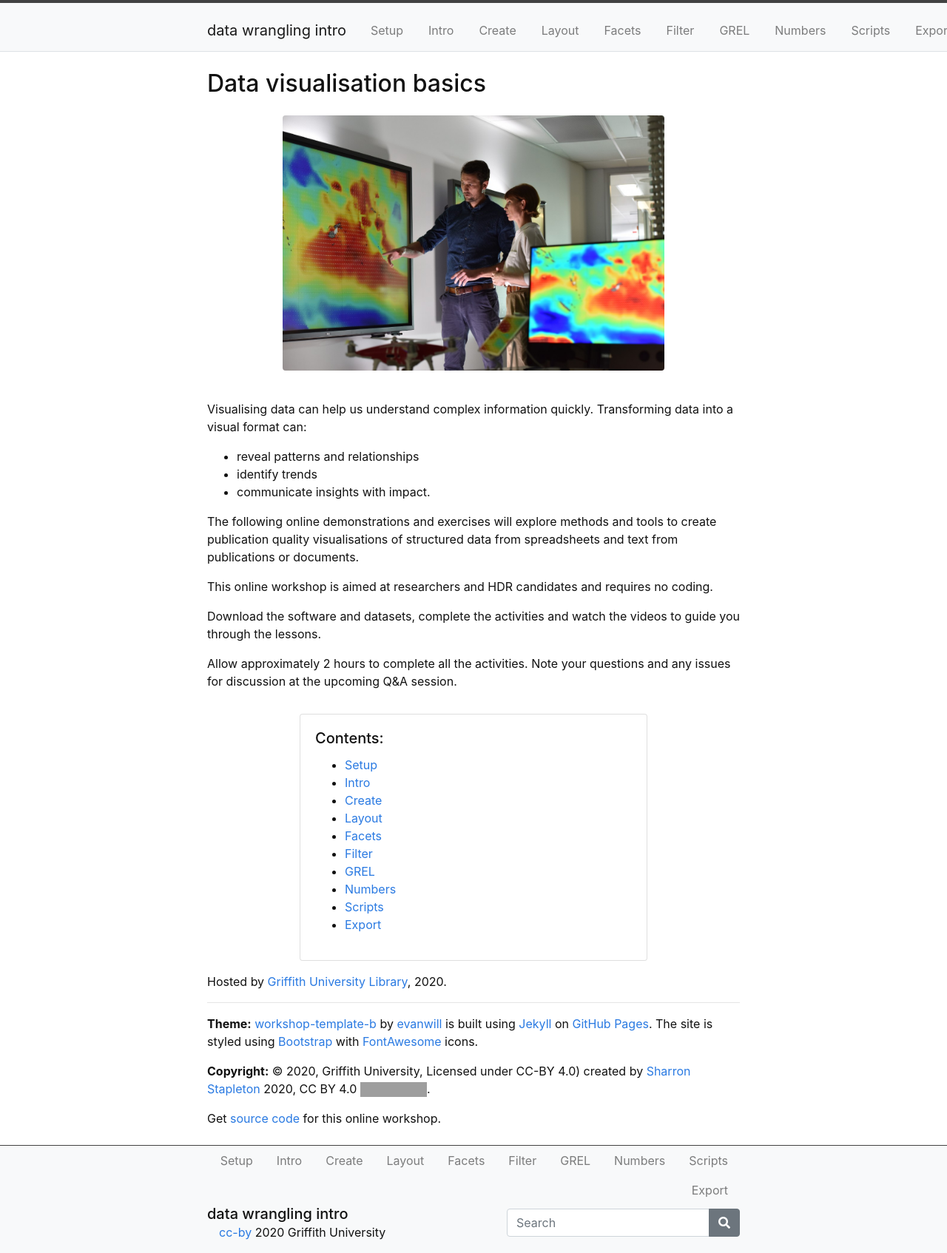
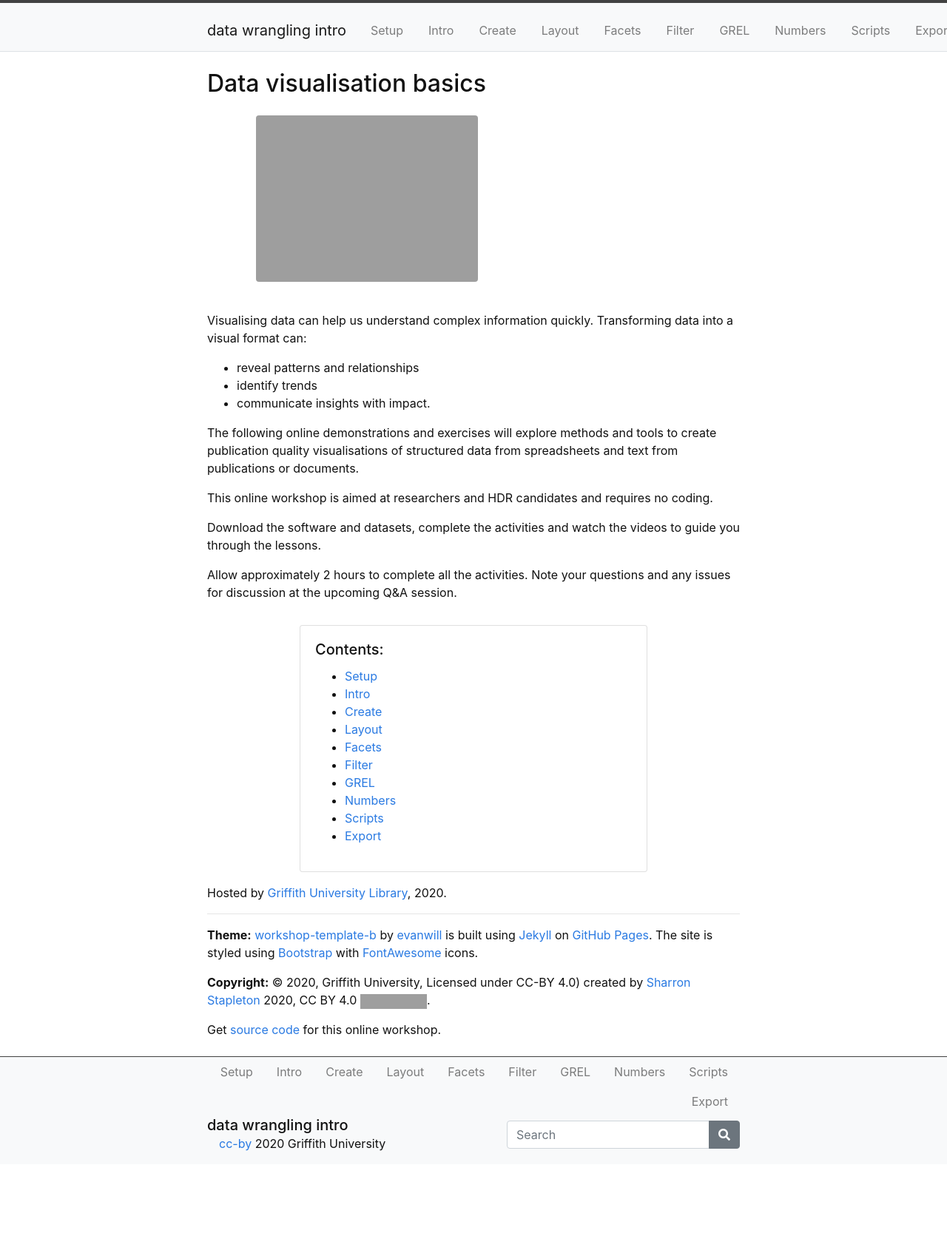
Before and after one commit to GULibrarySandbox/data-vis-basics, a Jekyll site: the page built from index.md, in a window 1280 px wide. Shown: the whole page at 74% size. Built offline with Jekyll 4.4.1, drawn with Linux system fonts in a browser that asks for light colours; after the commit the page ends 1574 px from its top, so only the background shows below that; grey boxes are pictures that could not be loaded.

Commit message:
Update index.md

```diff
--- a/index.md
+++ b/index.md
@@ -5,7 +5,7 @@ layout: default
 
 ## Data visualisation basics
 
-{% include figure.html img="18-Griffith-Brand-1202-1280x1280.jpeg" alt="intro image here" caption="" width="75%" %}
+{% include figure.html img="GriffithDataVis.jpg" alt="intro image here" caption="" width="75%" %}
 
 Visualising data can help us understand complex information quickly.  Transforming data into a visual format can:
 
```
